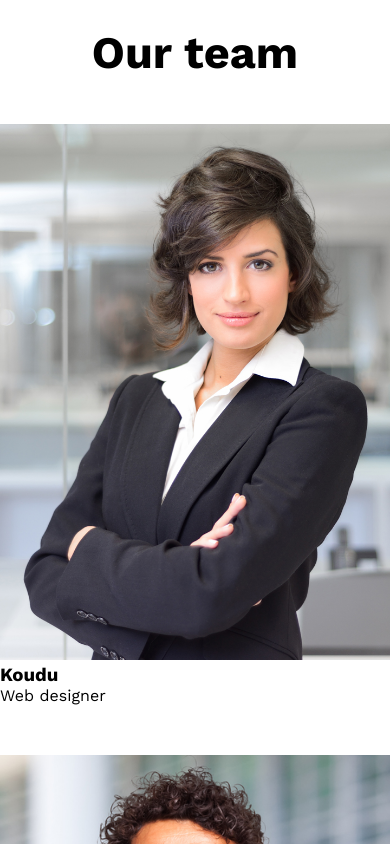
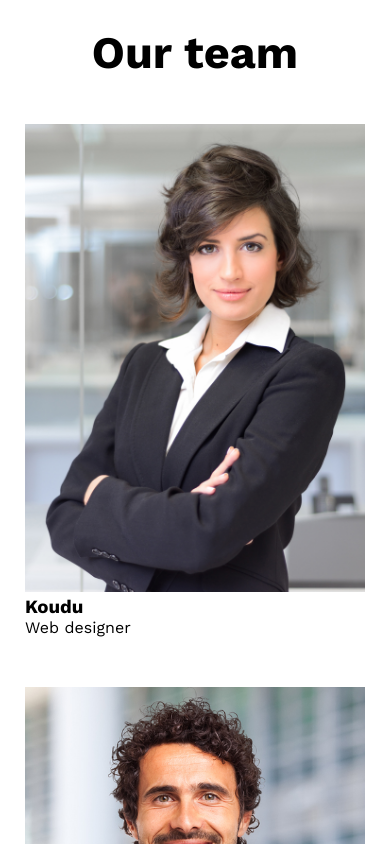
Before and after one commit to lanjudev16/G3-architects, a plain HTML site: page index.html in a window 390 px wide. Shown: the part 5480-6324 px from the top of the page. Drawn offline with nearby package versions, Linux system fonts and the light colour scheme.

Commit message:
All section done

```diff
--- a/styles/responsive.css
+++ b/styles/responsive.css
@@ -161,8 +161,8 @@
         grid-template-columns: repeat(1, 1fr);
     }
 
-    .team-image {
-        /* margin: 0px 26px; */
+    .single-team {
+        margin: 0px 25px;
     }
 
     /* sponspors  responsive css   */
```
